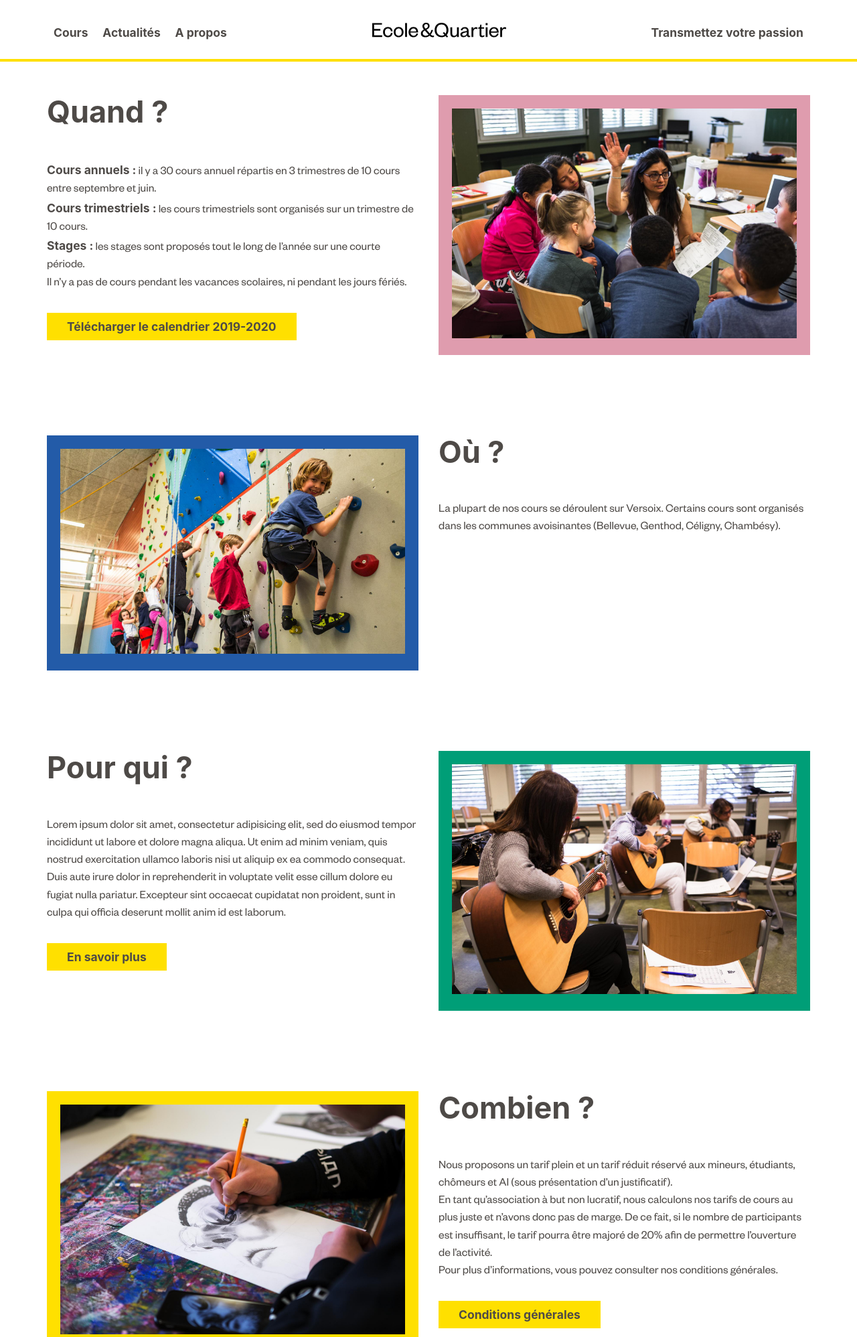
After one commit to chillydesign/aeqv_static, a PHP site: page /infospratiques.php in a window 1280 px wide. The commit adds this page. Shown: the top 1996 px of the page at 67% size. Run offline with PHP 8.4, Linux system fonts and the light colour scheme; some libraries are stand-ins or nearby versions; some web fonts are replaced.

Commit message:
inserted content

```diff
--- a/includes/footer.php
+++ b/includes/footer.php
@@ -28,15 +28,15 @@
 
                     <h3>Suivez-nous</h3>
                     <p>
-                        <a class="social_icon facebook_icon" href="facebook">Facebook</a>
-                        <a class="social_icon twitter_icon" href="twitter">twitter</a>
+                        <a class="social_icon facebook_icon" href="https://www.facebook.com/ecoleetquartierversoix/?__tn__=%2Cd%2CP-R&eid=ARA-QXifN0a2eS5ZzZ3vCs1R0DJeq7TT1qIdgNUbREJvKzn0OMbqvaKQBHkwBXrH4hdBY4M_K0wK28Vi">Facebook</a>
+                        <a class="social_icon twitter_icon" href="https://twitter.com/VilledeVersoix">twitter</a>
                     </p>
                 </div>
                 <div class="col-sm-4">
                     <h3>Liens utiles</h3>
                     <ul>
-                        <li><a href="index.php">Galerie</a></li>
-                        <li><a href="search.php">Pratique</a></li>
+                        <li><a href="galerie.php">Galerie</a></li>
+                        <li><a href="infospratiques.php">Infos pratiques</a></li>
                     </ul>
 
                     <h3>Nos partenaires</h3>
--- /dev/null
+++ b/infospratiques.php
@@ -0,0 +1,137 @@
+<?php include('includes/header.php'); ?>
+
+
+
+
+<section class="latest_section">
+  <div class="container">
+    <div class="row">
+      <div class="col-sm-6">
+        <h2 class="big_title">Quand ? </h2>
+        <p><strong>Cours annuels :</strong> il y a 30 cours annuel répartis en 3 trimestres de 10 cours entre septembre et juin.
+          <br><strong>Cours trimestriels :</strong> les cours trimestriels sont organisés sur un trimestre de 10 cours.
+          <br><strong>Stages :</strong> les stages sont proposés tout le long de l’année sur une courte période.
+
+          <br>Il n’y a pas de cours pendant les vacances scolaires, ni pendant les jours fériés.
+        </p>
+        <a href="#" target="_blank" class="button">Télécharger le calendrier 2019-2020</a>
+      </div><!-- END OF COL -->
+      <div class="col-sm-6">
+        <div class="box pink_box">
+          <img src="images/aeqv10.jpg" alt="" />
+        </div>
+      </div><!-- END OF COL -->
+    </div>
+  </div><!-- end of container -->
+</section>
+
+
+<section class="latest_section">
+  <div class="container">
+    <div class="row ">
+      <div class="col-sm-6 col-sm-push-6">
+        <h2 class="big_title ">Où ? </h2>
+        <p>La plupart de nos cours se déroulent sur Versoix. Certains cours sont organisés dans les communes avoisinantes (Bellevue, Genthod, Céligny, Chambésy).</p>
+      </div><!-- END OF COL -->
+      <div class="col-sm-6 col-sm-pull-6">
+        <div class="box blue_box">
+          <img src="images/aeqv11.jpg" alt="" />
+        </div>
+      </div><!-- END OF COL -->
+
+    </div>
+  </div><!-- end of container -->
+</section>
+
+<section class="latest_section">
+  <div class="container">
+    <div class="row">
+      <div class="col-sm-6">
+        <h2 class="big_title">Pour qui ? </h2>
+        <p>Lorem ipsum dolor sit amet, consectetur adipisicing elit, sed do eiusmod tempor incididunt ut labore et dolore magna aliqua. Ut enim ad minim veniam, quis nostrud exercitation ullamco laboris nisi ut aliquip ex ea commodo consequat. Duis aute irure dolor in reprehenderit in voluptate velit esse cillum dolore eu fugiat nulla pariatur. Excepteur sint occaecat cupidatat non proident, sunt in culpa qui officia deserunt mollit anim id est laborum.
+        </p>
+        <a href="#" target="_blank" class="button">En savoir plus</a>
+      </div><!-- END OF COL -->
+      <div class="col-sm-6">
+        <div class="box green_box">
+          <img src="images/aeqv6.jpg" alt="" />
+        </div>
+      </div><!-- END OF COL -->
+    </div>
+  </div><!-- end of container -->
+</section>
+
+
+<section class="latest_section">
+  <div class="container">
+    <div class="row ">
+      <div class="col-sm-6 col-sm-push-6">
+        <h2 class="big_title ">Combien ? </h2>
+        <p>Nous proposons un tarif plein et un tarif réduit réservé aux mineurs, étudiants, chômeurs et 	AI (sous présentation d’un justificatif).<br>
+
+En tant qu’association à but non lucratif, nous calculons nos tarifs de cours au plus juste et n’avons donc pas de marge.  De ce fait, si le nombre de participants est insuffisant, le tarif pourra être majoré de 20% afin de permettre l’ouverture de l’activité.  <br>
+
+Pour plus d’informations, vous pouvez consulter nos conditions générales.
+</p>
+        <a href="#" class="button">Conditions générales</a>
+      </div><!-- END OF COL -->
+      <div class="col-sm-6 col-sm-pull-6">
+        <div class="box yellow_box">
+          <img src="images/aeqv13.jpg" alt="" />
+        </div>
+      </div><!-- END OF COL -->
+
+    </div>
+  </div><!-- end of container -->
+</section>
+
+<section class="latest_section">
+  <div class="container">
+    <div class="row">
+      <div class="col-sm-6">
+        <h2 class="big_title">Comment ?  </h2>
+        <p>Vous avez plusieurs moyens de vous inscrire à nos cours :</p>
+        <ul>
+          <li>En ligne, en sélectionnant le cours qui vous intéresse.
+            <br><a href="search.php">Rechercher un cours</a></li>
+          <li>Par bulletin d’inscriptions, en téléchargeant le fichier ci-dessous et en nous le renvoyant par mail (<a href="mailto:info@aeqv.ch" target="_blank">info@aeqv.ch</a>) ou par courrier postal.
+          <br><a href="#" target="_blank">Télécharger le bulletin d’inscriptions</a></li>
+        </ul>
+        <a href="search.php" class="button">Nos cours</a>
+      </div><!-- END OF COL -->
+      <div class="col-sm-6">
+        <div class="box brown_box">
+          <img src="images/aeqv14.jpg" alt="" />
+        </div>
+      </div><!-- END OF COL -->
+    </div>
+  </div><!-- end of container -->
+</section>
+
+
+<section class="latest_section">
+  <div class="container">
+    <div class="row ">
+      <div class="col-sm-6 col-sm-push-6">
+        <h2 class="big_title ">Besoin de plus d'informations ?<br>Contactez-nous </h2>
+        <p><strong>En vous rendant sur place:</strong><br>Chemin des Colombières 4 (s.332)<br>
+1290 Versoix<br>
+<a href="https://www.google.com/maps/place/Chemin+des+Colombi%C3%A8res+4%2F332,+1290+Versoix,+Switzerland/data=!4m2!3m1!1s0x478c667c0fa1ee9b:0xcb1b2b4a7686b987?sa=X&ved=2ahUKEwjkjY_42dvhAhUizIUKHQ2vBGsQ8gEwAHoECAcQAQ" target="_blank">Voir sur Google map</a>
+  <br>
+<strong>Par téléphone :</strong> 022.388.24.44
+<br><strong>Par email :</strong>info@aeqv.ch
+<br><strong>A l’aide de notre formulaire de contact :</strong> <a href="contact.php">Cliquez ici</a>
+</p>
+      </div><!-- END OF COL -->
+      <div class="col-sm-6 col-sm-pull-6">
+        <div class="box pink_box">
+          <img src="images/aeqv15.jpg" alt="" />
+        </div>
+      </div><!-- END OF COL -->
+
+    </div>
+  </div><!-- end of container -->
+</section>
+
+
+<?php include('includes/footer.php'); ?>
--- a/js/scripts.js
+++ b/js/scripts.js
@@ -79,7 +79,7 @@
         if (typeof map_location != 'undefined') {
 
             var map_options = {
-                zoom: 18,
+                zoom: 15,
                 mapTypeControl: true,
                 scrollwheel: false,
                 draggable: true,
--- a/scss/style.scss
+++ b/scss/style.scss
@@ -547,13 +547,12 @@ section#inscription_form {
 
 }
 
-section#inscriptionmembre {
-  form {
+
+section#inscriptionmembre, section#contactform  form {
     background: $light_grey;
     padding: 30px  30px 5px;
     margin: 0 0 20px;
   }
-}
 
 
 .gallery {margin-bottom: 50px;}
@@ -572,3 +571,8 @@ a.lb-prev, a.lb-next {
     box-shadow: 0 0 0;
   }
 }
+
+
+#map_container {
+  height: 300px;
+}
```
Also changed, not shown: confirmation_contact.php (added, +25 -0 lines), contact.php (added, +86 -0 lines), map.php (deleted, +0 -19 lines), css/style.css, images/aeqv18.jpg (added).
